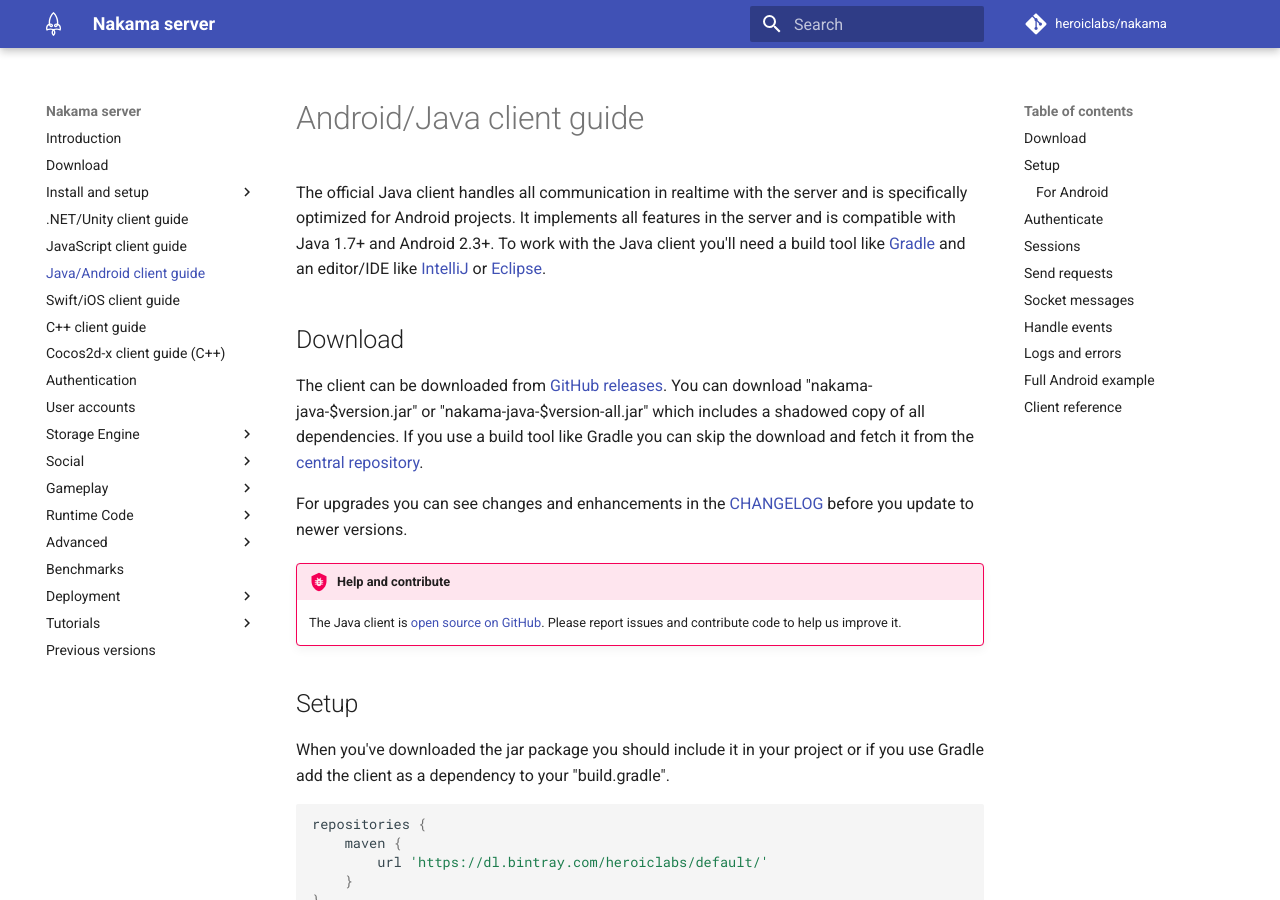
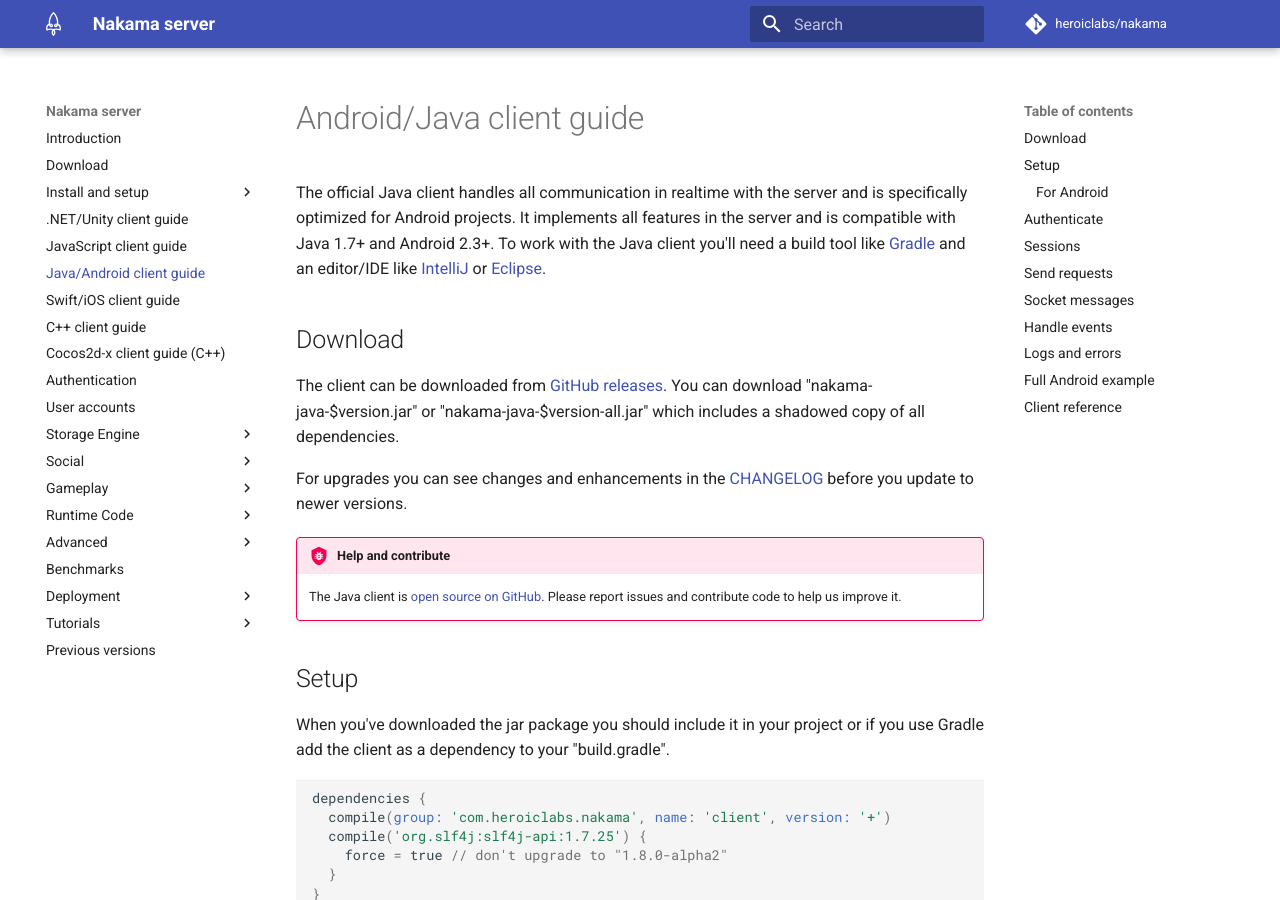
Before and after one commit to heroiclabs/nakama-docs, an MkDocs documentation site: the page built from docs/android-java-client-guide.md, in a window 1280 px wide and 900 px high. Built offline with MkDocs 1.6.1 and Material for MkDocs 9.7.7, drawn with Linux system fonts in a browser that asks for light colours; comment, search, counter and statistics services are not loaded; old or Windows-style settings are respelled for this version of MkDocs.

Commit message:
Update Java docs to hide mentions of central repository

````diff
--- a/docs/android-java-client-guide.md
+++ b/docs/android-java-client-guide.md
@@ -4,7 +4,7 @@
 
 ## Download
 
-The client can be downloaded from <a href="https://github.com/heroiclabs/nakama-java/releases/latest" target="\_blank">GitHub releases</a>. You can download "nakama-java-$version.jar" or "nakama-java-$version-all.jar" which includes a shadowed copy of all dependencies. If you use a build tool like Gradle you can skip the download and fetch it from the [central repository](#install-and-setup).
+The client can be downloaded from <a href="https://github.com/heroiclabs/nakama-java/releases/latest" target="\_blank">GitHub releases</a>. You can download "nakama-java-$version.jar" or "nakama-java-$version-all.jar" which includes a shadowed copy of all dependencies. <!-- If you use a build tool like Gradle you can skip the download and fetch it from the [central repository](#install-and-setup). -->
 
 For upgrades you can see changes and enhancements in the <a href="https://github.com/heroiclabs/nakama-java/blob/master/CHANGELOG.md" target="\_blank">CHANGELOG</a> before you update to newer versions.
 
@@ -15,13 +15,14 @@
 
 When you've downloaded the jar package you should include it in your project or if you use Gradle add the client as a dependency to your "build.gradle".
 
-```groovy
+<!-- ```groovy
 repositories {
     maven {
         url 'https://dl.bintray.com/heroiclabs/default/'
     }
-}
+}``` -->
 
+```groovy
 dependencies {
   compile(group: 'com.heroiclabs.nakama', name: 'client', version: '+')
   compile('org.slf4j:slf4j-api:1.7.25') {
````
